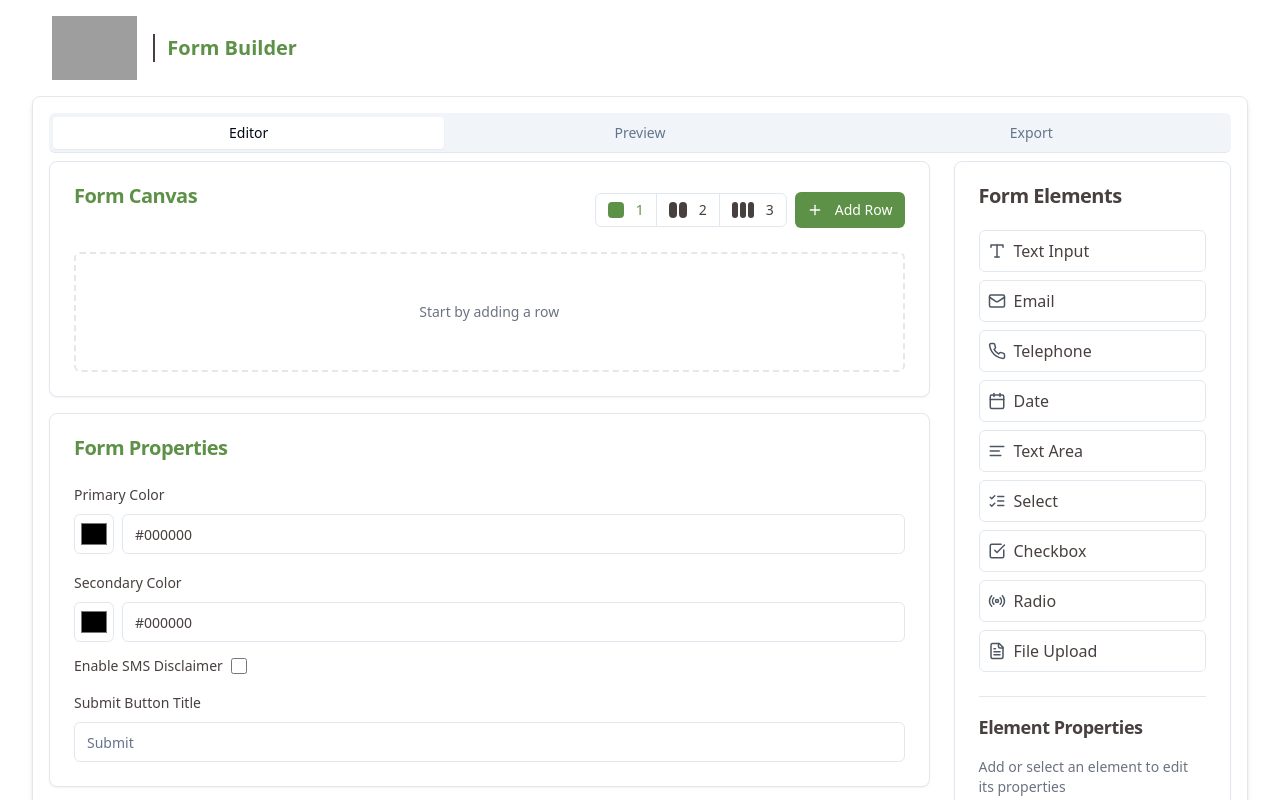
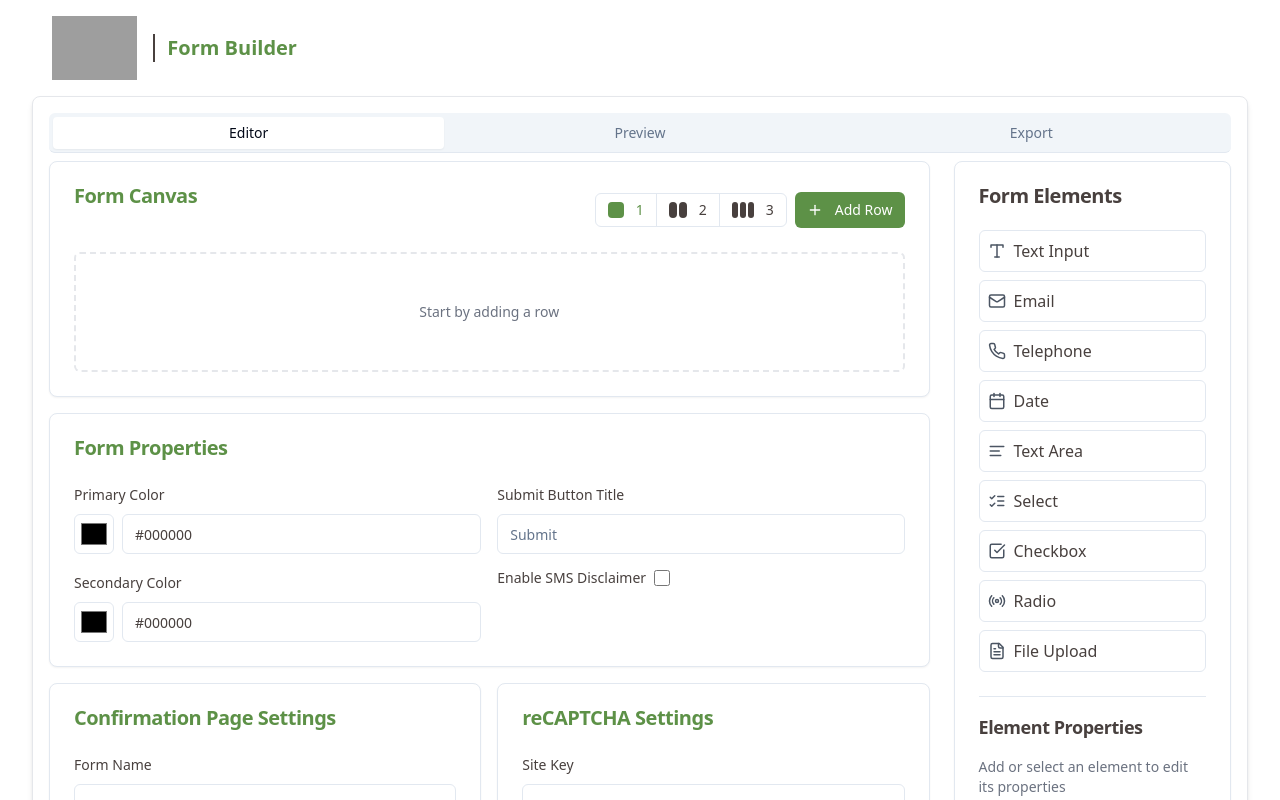
Before and after one commit to chrisroselli/form-builder, a Next.js app: page / in a window 1280 px wide. Shown: the top 800 px of the page. Built offline with nearby package versions, Linux system fonts and the light colour scheme; grey boxes are pictures that could not be loaded.

Commit message:
Grouped color selection and SMS disclaimer fields

```diff
--- a/components/form-settings.tsx
+++ b/components/form-settings.tsx
@@ -6,6 +6,7 @@ import { Label } from './ui/label';
 import { Textarea } from './ui/textarea';
 import type { FormEvent } from 'react';
 import { useEffect } from 'react';
+import { Separator } from './ui/separator';
 
 interface ConfirmationSettingsProps {
   confirmationData: {
@@ -58,6 +59,9 @@ export default function ConfirmationSettings({
           <CardTitle className="text-primary">Form Properties</CardTitle>
         </CardHeader>
         <CardContent className="space-y-4">
+          <div className="flex flex-col md:flex-row gap-4">
+            {/* Color Fields */}
+            <div className="flex-1 space-y-4">
               <div className="space-y-2">
                 <Label htmlFor="primaryColor">Primary Color</Label>
                 <div className="flex gap-2">
@@ -106,7 +110,24 @@ export default function ConfirmationSettings({
                   />
                 </div>
               </div>
+            </div>
+            {/* SMS and Submit Button Fields */}
+            <div className="flex-1 flex flex-col gap-4">
+              <div className="flex flex-col">
                 <div className="space-y-2">
+                  <Label htmlFor="submitButtonTitle">Submit Button Title</Label>
+                  <div className="mt-2">
+                    <Input
+                      id="submitButtonTitle"
+                      name="submitButtonTitle"
+                      type="text"
+                      value={confirmationData.submitButtonTitle}
+                      onChange={handleChange}
+                      placeholder="Submit"
+                    />
+                  </div>
+                </div>
+              </div>
               <div className="flex items-center space-x-2">
                 <Label htmlFor="enableSMS">Enable SMS Disclaimer</Label>
                 <input
@@ -119,16 +140,6 @@ export default function ConfirmationSettings({
                 />
               </div>
             </div>
-          <div className="space-y-2">
-            <Label htmlFor="submitButtonTitle">Submit Button Title</Label>
-            <Input
-              id="submitButtonTitle"
-              name="submitButtonTitle"
-              type="text"
-              value={confirmationData.submitButtonTitle}
-              onChange={handleChange}
-              placeholder="Submit"
-            />
           </div>
         </CardContent>
       </Card>
```
Lines whose indentation alone changed are shown as unchanged.
